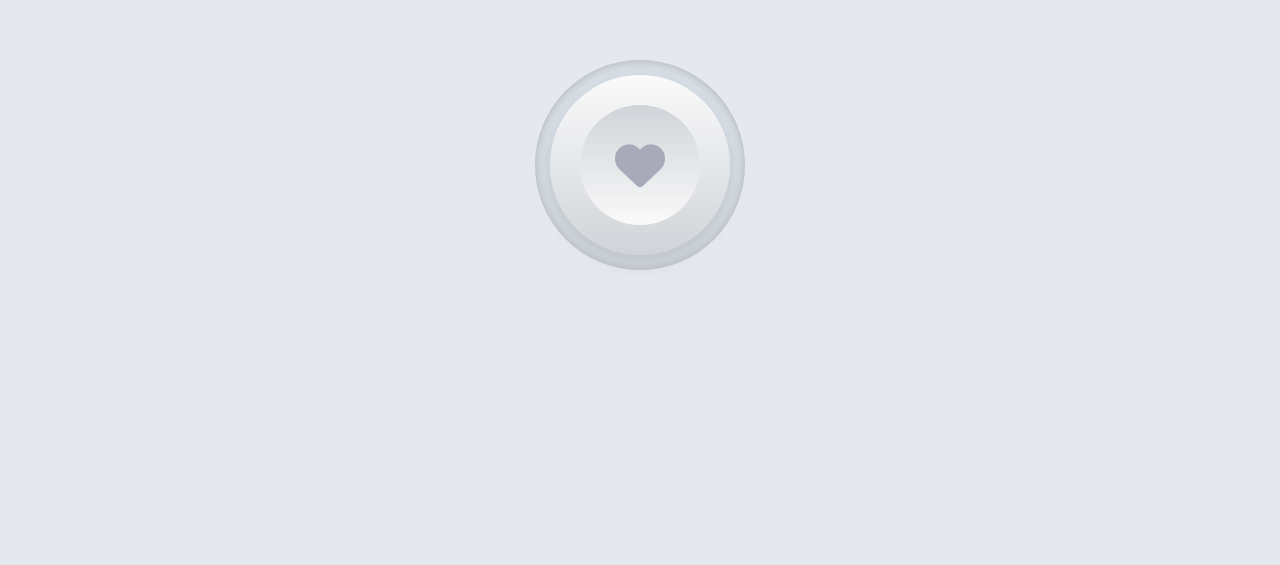
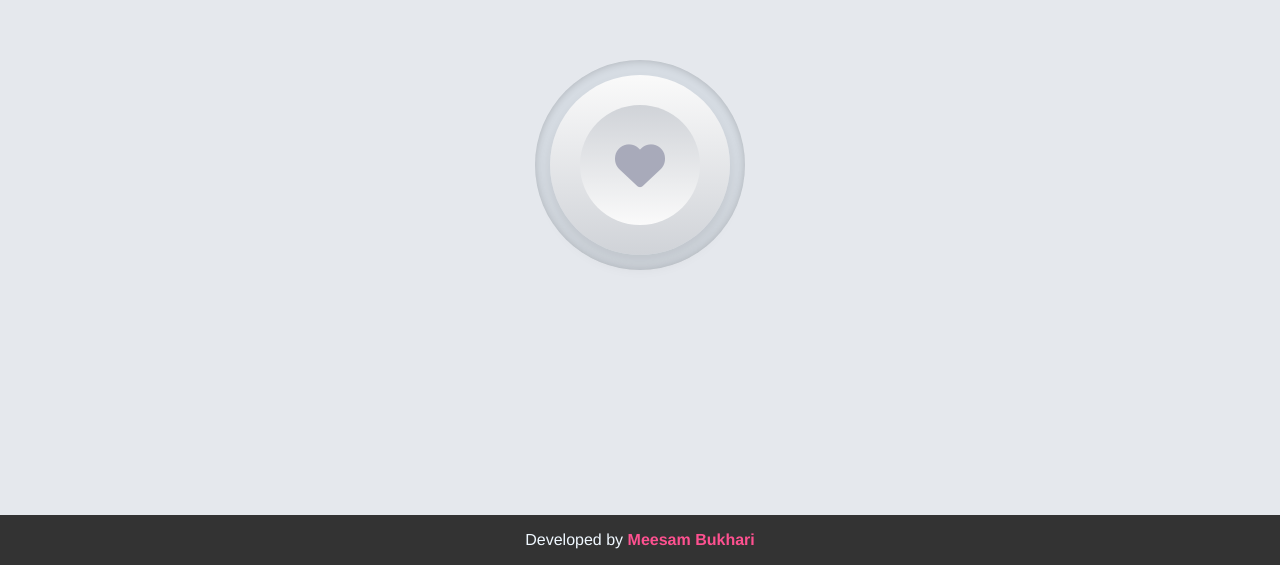
Before and after one commit to MeesamBukhari/3D-Realistic-Button, a plain HTML site: page index.html in a window 1280 px wide. Shown: the part 235-800 px from the top of the page. Drawn offline with Linux system fonts and the light colour scheme.

Commit message:
Added Footer

```diff
--- a/index.html
+++ b/index.html
@@ -38,12 +38,20 @@
     <meta name="msapplication-TileColor" content="#b91d47" />
     <meta name="msapplication-config" content="favicons/browserconfig.xml" />
     <meta name="theme-color" content="#ffffff" />
-    <title>3D Realistic Button</title>
+    <title>3D Realistic Heart Button</title>
   </head>
   <body>
     <input type="checkbox" id="checkkox" />
     <label for="checkbox">
       <i class="fas fa-heart"></i>
     </label>
+    <footer>
+      <p>
+        Developed by
+        <a href="https://github.com/MeesamBukhari/" target="_blank"
+          >Meesam Bukhari</a
+        >
+      </p>
+    </footer>
   </body>
 </html>
--- a/style.css
+++ b/style.css
@@ -2,6 +2,7 @@ body {
   background-color: #e5e8ed;
   padding: 0;
   margin: 0;
+  overflow: hidden;
 }
 input[type="checkbox"] {
   -webkit-appearance: none;
@@ -60,3 +61,24 @@ input[type="checkbox"]:checked + label > .fas {
 input[type="checkbox"]:checked:after {
   background: linear-gradient(-135deg, #fcace3, #fe5190);
 }
+
+footer {
+  background-color: #333;
+  color: aliceblue;
+  text-align: center;
+  position: fixed;
+  width: 100%;
+  bottom: 0;
+  font-family: "Franklin Gothic Medium", "Arial Narrow", Arial, sans-serif;
+}
+
+footer a {
+  color: #fe5190;
+  text-decoration: none;
+  font-weight: bold;
+}
+
+footer a:hover {
+  text-decoration: underline;
+  color: aqua;
+}
```
